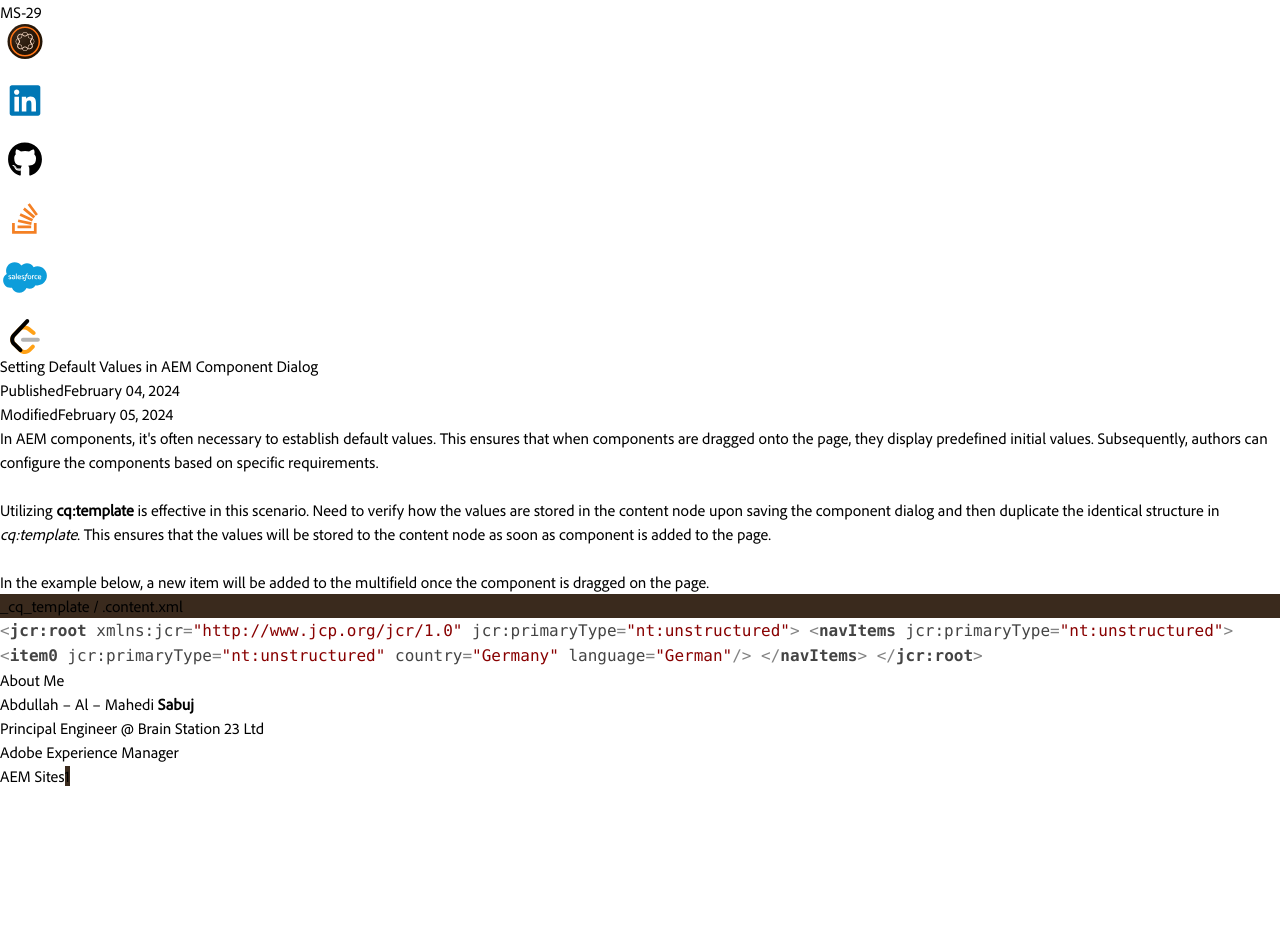
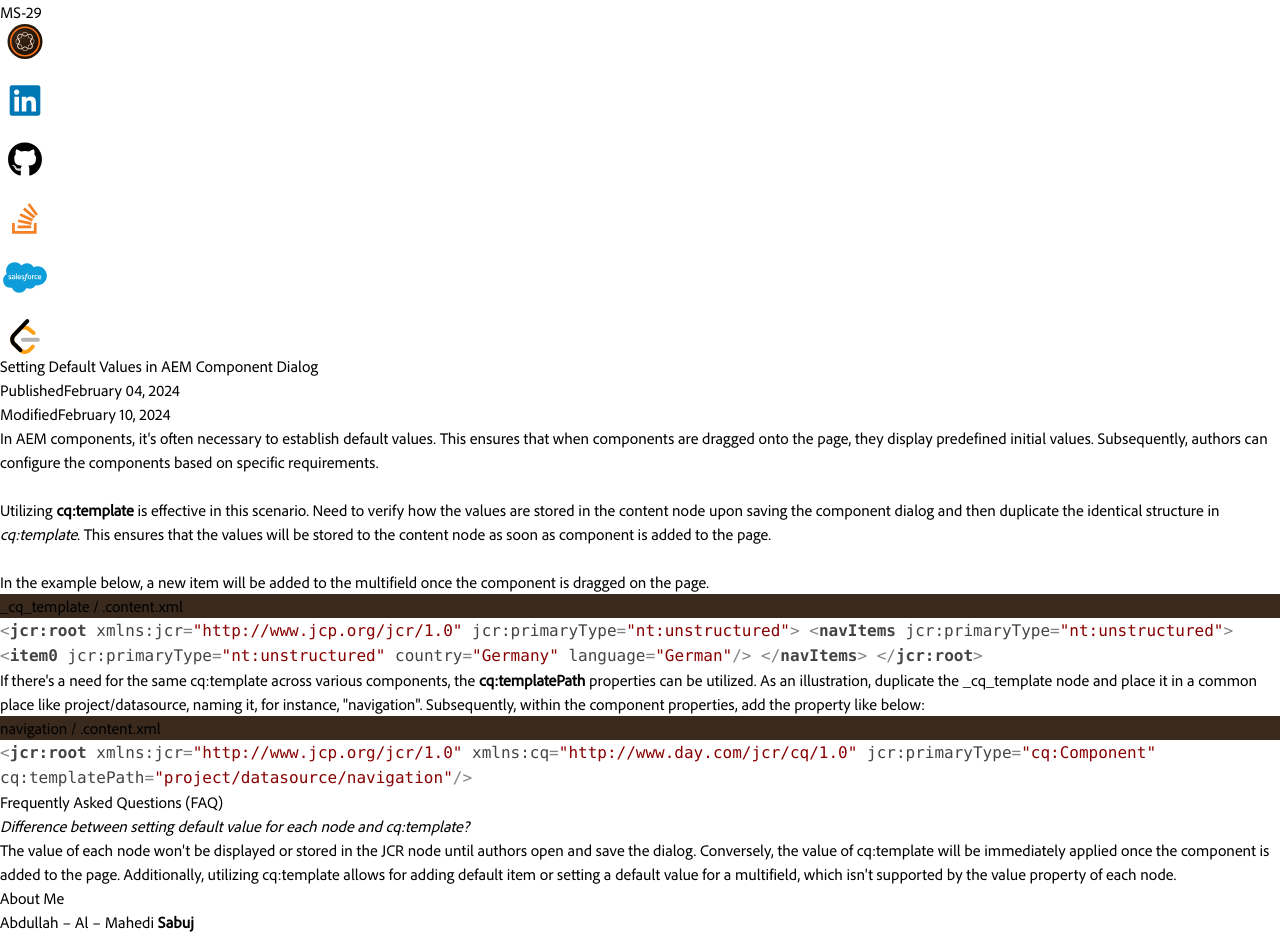
Before and after one commit to MahediSabuj/ms-29.com, a Next.js app: page /aem/sites/default-value-in-component-dialog in a window 1280 px wide. Shown: the top 938 px of the page. Before the commit the page ends 800 px from the top, so only its background shows below. Built offline with nearby package versions, Linux system fonts and the light colour scheme.

Commit message:
update: setting default value in component dialog

```diff
--- a/src/app/aem/sites/default-value-in-component-dialog/page.tsx
+++ b/src/app/aem/sites/default-value-in-component-dialog/page.tsx
@@ -5,7 +5,10 @@ export const metadata: Metadata = {
   title: "Setting Default Values in AEM Component Dialog",
   description: `In AEM components, it&apos;s often necessary to establish default values.
   This ensures that when components are dragged onto the page, they display predefined initial values.
-    This functionality is achievable through the utilization of cq:template and cq:templatePath`
+  This functionality is achievable through the utilization of cq:template and cq:templatePath`,
+  alternates: {
+    canonical: "/aem/sites/default-value-in-component-dialog"
+  }
 };
 
 export default function Article() {
@@ -21,9 +24,18 @@ export default function Article() {
         { language: 'xml' }
     ).value;
 
+    const _cq_templatePath = hljs.highlight(
+      `<jcr:root xmlns:jcr="http://www.jcp.org/jcr/1.0"
+  xmlns:cq="http://www.day.com/jcr/cq/1.0"
+  jcr:primaryType="cq:Component"
+  cq:templatePath="project/datasource/navigation"/>`,
+      { language: 'xml' }
+    ).value;
+
   return (
+    <div>
       <article itemScope itemType="https://schema.org/Article">
-      <h1 className="text-xl" itemProp="name">Setting Default Values in AEM Component Dialog</h1>
+        <h1 className="text-2xl" itemProp="name">Setting Default Values in AEM Component Dialog</h1>
         <div>
           <div className="inline">
             <span className="text-gray-400 mr-2">Published</span>
@@ -31,9 +43,10 @@ export default function Article() {
           </div>
           <div className="inline ml-4">
             <span className="text-gray-400 mr-2">Modified</span>
-          <time itemProp="dateModified" dateTime="2024-02-05">February 05, 2024</time>
+            <time itemProp="dateModified" dateTime="2024-02-05">February 10, 2024</time>
           </div>
         </div>
+        <div>
           <section className="pt-4">
             In AEM components, it&apos;s often necessary to establish default values. This ensures that when components are
             dragged onto the page, they display predefined initial values. Subsequently, authors can configure the
@@ -50,6 +63,36 @@ export default function Article() {
                 dangerouslySetInnerHTML={{ __html: _cq_template }}/>
             </div>
           </section>
+          <section className="pt-4">
+            If there's a need for the same cq:template across various components, the <strong>cq:templatePath</strong> properties
+            can be utilized. As an illustration, duplicate the _cq_template node and place it in a common place like
+            project/datasource, naming it, for instance, "navigation". Subsequently, within the component properties,
+            add the property like below:
+          </section>
+          <section className="pt-1">
+            <div className="text-white p-2 bg-aem">navigation / .content.xml</div>
+              <div className="p-4 bg-neutral-100">
+                <code className="language-xml whitespace-pre"
+                  dangerouslySetInnerHTML={{ __html: _cq_templatePath }}/>
+              </div>
+          </section>
+        </div>
       </article>
-  )
+      <div className="pt-6" itemScope itemType="https://schema.org/FAQPage">
+        <h2 className="text-2xl border-b-2 border-[#3A2A1D] mb-3">Frequently Asked Questions (FAQ)</h2>
+        <div itemScope itemProp="mainEntity" itemType="https://schema.org/Question">
+          <h3 className="text-xl" itemProp="name">
+            <em>Difference between setting default value for each node and cq:template?</em></h3>
+          <div className="" itemScope itemProp="acceptedAnswer" itemType="https://schema.org/Answer">
+            <div itemProp="text">
+              The value of each node won't be displayed or stored in the JCR node until authors open and save the dialog.
+              Conversely, the value of cq:template will be immediately applied once the component is added to the page.
+              Additionally, utilizing cq:template allows for adding default item or setting a default value for a multifield,
+              which isn't supported by the value property of each node.
+            </div>
+          </div>
+        </div>
+      </div>
+    </div>
+  );
 }
--- a/src/app/layout.tsx
+++ b/src/app/layout.tsx
@@ -17,6 +17,7 @@ const adobeCleanFont = localFont({
 });
 
 export const metadata: Metadata = {
+  metadataBase: new URL("https://ms-29.com"),
   title: "MS-29"
 };
 
@@ -91,8 +92,9 @@ export default function RootLayout({
   return (
     <html lang="en">
       <body className={adobeCleanFont.className}>
+        <div className="flex flex-col h-screen">
           <Header {...headerConfig}/>
-        <div className="container mx-auto py-4 min-h-screen">
+          <div className="container mx-auto py-4 grow">
             <div className="max-w-7xl px-2 sm:px-6 lg:px-8 md:flex">
               <main className="md:w-2/3 w-full">
                 <div className="md:mr-8">{children}</div>
@@ -104,6 +106,7 @@ export default function RootLayout({
           </div>
           <Footer/>
           <GoogleTagManager gtmId={process.env.GTM_ID || ""}/>
+        </div>
       </body>
     </html>
   );
--- a/src/components/article-list/article-list.tsx
+++ b/src/components/article-list/article-list.tsx
@@ -9,7 +9,7 @@ export default function ArticleList({ articleItems } : IArticleList) {
         return (
           <article key={index}>
             <Link href={item.url}>
-              <h2 className="text-xl">{item.title}</h2>
+              <h2 className="text-2xl">{item.title}</h2>
             </Link>
           </article>
         )
--- a/src/components/footer/footer.tsx
+++ b/src/components/footer/footer.tsx
@@ -1,5 +1,9 @@
 export default function Footer() {
   return (
-    <footer></footer>
+    <footer className="bg-aem">
+      <div className="text-center text-white py-4">
+        Copyright &copy; 2024 MS-29. All rights reserved.
+      </div>
+    </footer>
   );
 }
```
Lines whose indentation alone changed are shown as unchanged.
